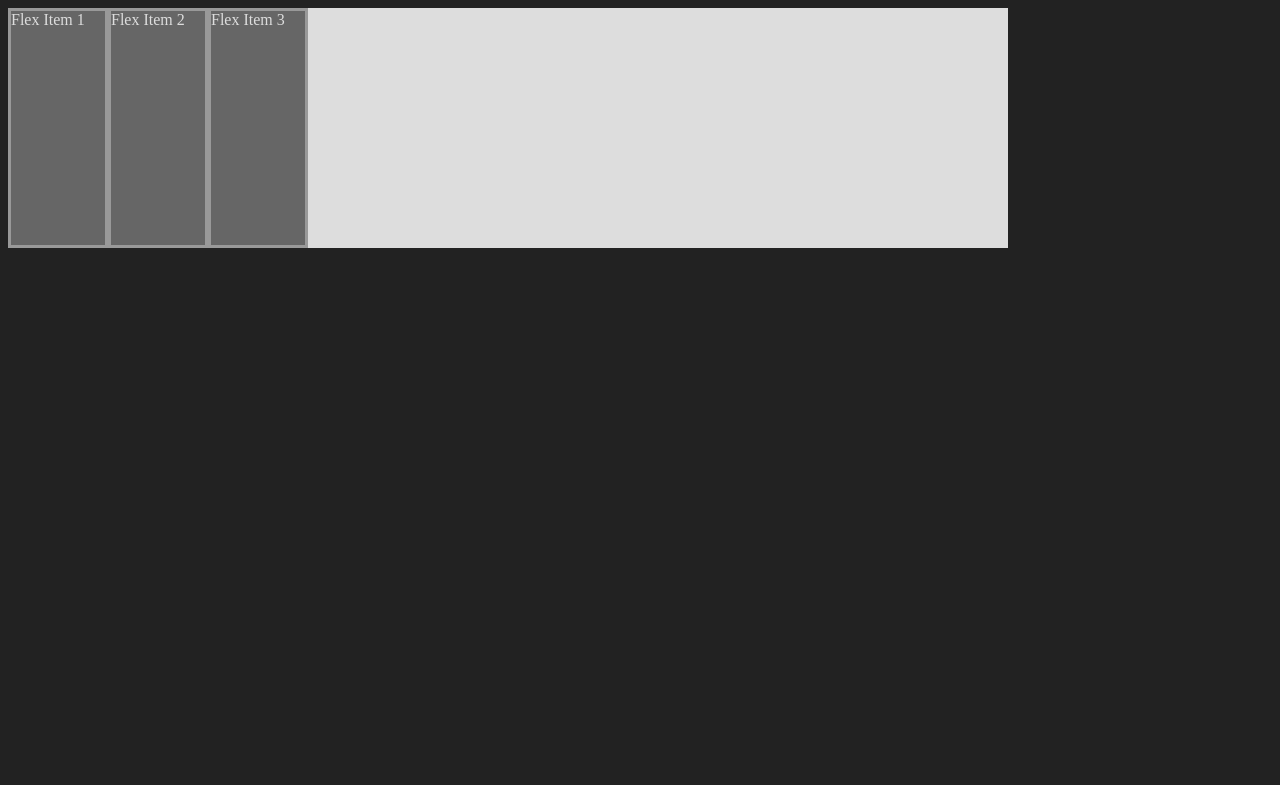
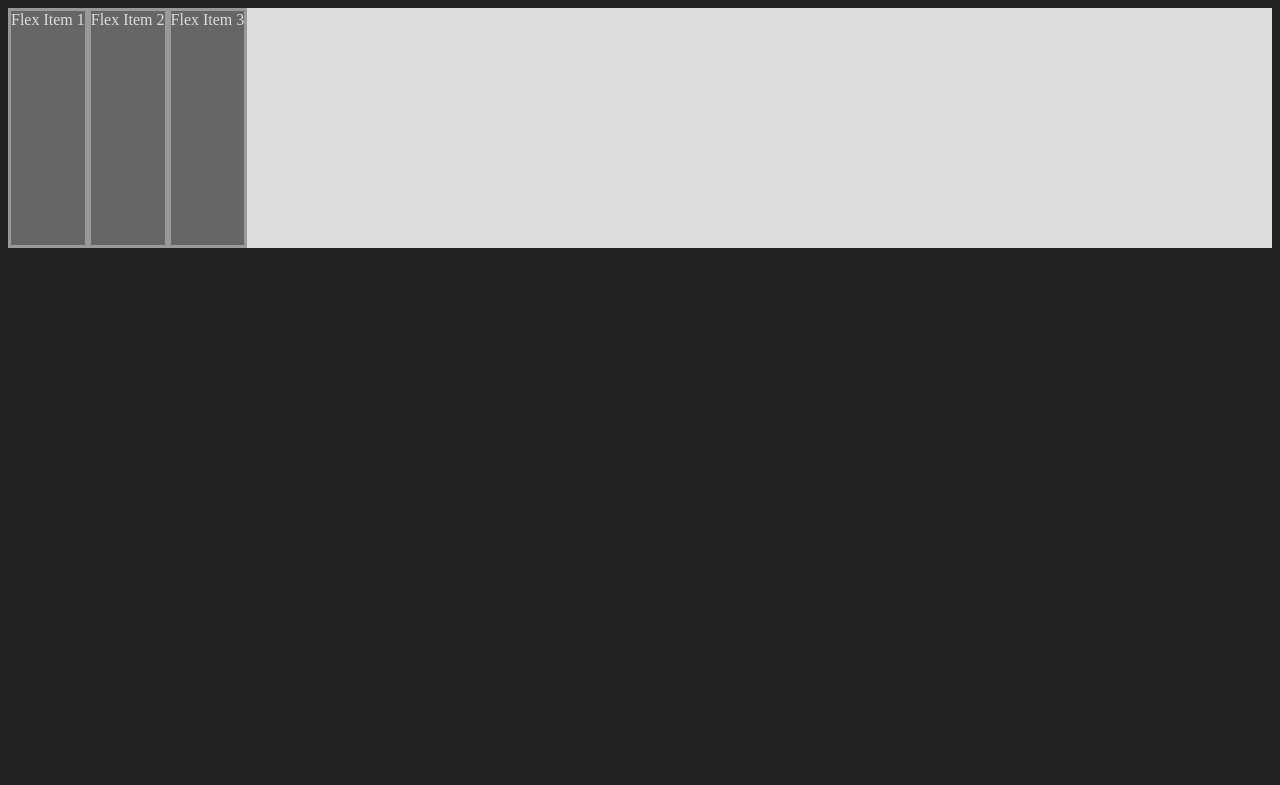
Before and after one commit to ABetancourt03/Curso-CSS-Flexbox, a plain HTML site: page index.html in a window 1280 px wide. Shown: the top 785 px of the page. Drawn offline with Linux system fonts and the light colour scheme.

Commit message:
Agregando Cambios de la Clase 7

```diff
--- a/styles.css
+++ b/styles.css
@@ -14,7 +14,7 @@ body {
 .container {
   background-color: #ddd;
   height: 30vh;
-  width: 1000px;
+  width: 100%;
 
   display: flex;
   flex-flow: row nowrap;
@@ -27,17 +27,18 @@ body {
   border: medium solid #999;
   /* width: 20%; */
   /* height: 20%; */
-  width: 100px;
+  /* width: 100px; */
   background-color: #666;
   flex-grow: 0;
   flex-shrink: 1;
   flex-basis: auto;
 }
 
-/* .item:nth-child(2) {
-  flex-grow: 0;
+.item:nth-child(2) {
+  /* flex-grow: 0; */
+  flex-shrink: 2;
 }
 
 .item:nth-child(3) {
-  flex-grow: 0;
-} */
+  /* flex-grow: 0; */
+}
```
